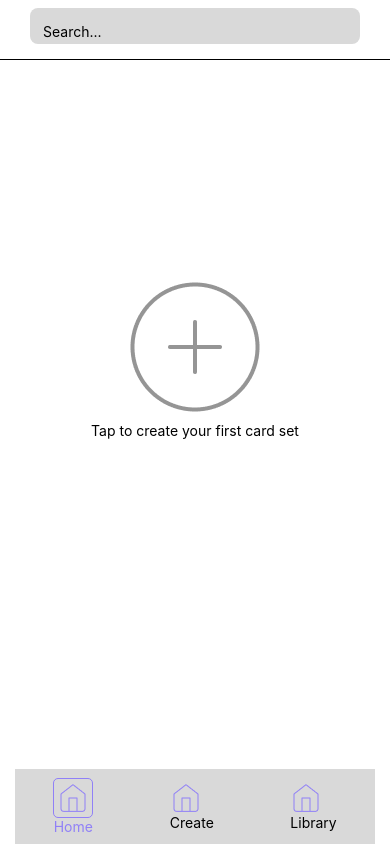
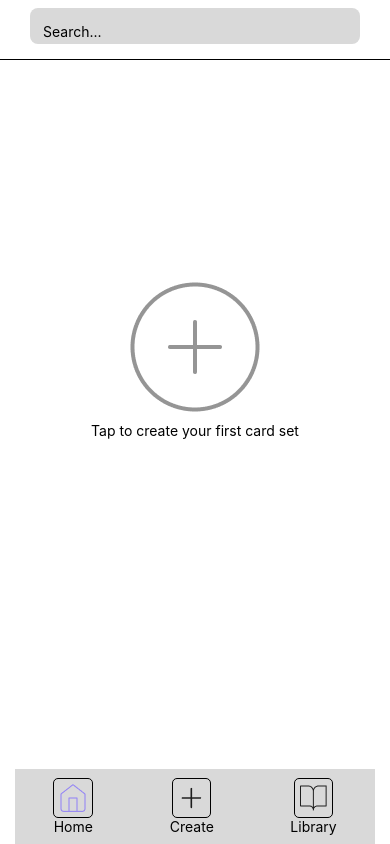
Before and after one commit to trungvt138/flip_it, a React Native app: screen / in a window 390 px wide. Built offline with nearby package versions, Linux system fonts and the light colour scheme.

Commit message:
finish implement navbar

```diff
--- /dev/null
+++ b/src/components/NavItem.js
@@ -0,0 +1,30 @@
+import { StyleSheet, Text, View, TextInput, TouchableOpacity } from 'react-native';
+import { Image } from 'react-native';
+
+export default function NavItem(props) {
+    return (
+        <TouchableOpacity style={styles.navItem}>
+            <View style={styles.iconWrapper}>
+                <Image source={props.icon} />
+            </View>
+            <Text style={styles.label}>{props.label}</Text>
+        </TouchableOpacity>
+    )
+}
+
+const styles = StyleSheet.create({
+    iconWrapper: {
+        padding: 3,
+        borderWidth: 1,
+        borderStyle: 'solid',
+        // borderColor: '#9080F7',
+        justifyContent: 'center',
+        borderRadius: 5
+    },
+    navItem: {
+        alignItems: 'center',
+    },
+    label: {
+        // color: '#9080F7'
+    }
+})
--- a/src/components/Navbar.js
+++ b/src/components/Navbar.js
@@ -1,23 +1,19 @@
 import { StyleSheet, Text, View, TextInput, TouchableOpacity } from 'react-native';
 import { Image } from 'react-native';
+import NavItem from './NavItem';
+
+const NAV_ITEMS = [
+    {id: 'home', label: 'Home', icon: require("../../assets/home-navbar.png")},
+    {id: 'create', label: 'Create', icon: require("../../assets/create-navbar.png")},
+    {id: 'library', label: 'Library', icon: require("../../assets/library-navbar.png")},
+]
 
 export default function Navbar() {
     return (
         <View style={styles.navBar}>
-            <TouchableOpacity style={styles.navItem}>
-                <View style={styles.iconWrapper}>
-                    <Image source={require("../../assets/home-navbar.png")} />
-                </View>
-                <Text style={styles.iconText}>Home</Text>
-            </TouchableOpacity>
-            <TouchableOpacity>
-                <Image source={require("../../assets/home-navbar.png")} />
-                <Text>Create</Text>
-            </TouchableOpacity>
-            <TouchableOpacity>
-                <Image source={require("../../assets/home-navbar.png")} />
-                <Text>Library</Text>
-            </TouchableOpacity>
+            {NAV_ITEMS.map(item => (
+                <NavItem key={item.id} label={item.label} icon={item.icon}/>
+            ))}
         </View>
     )
 }
@@ -31,18 +27,4 @@ const styles = StyleSheet.create({
         height: 75,
         backgroundColor: '#D9D9D9',
     },
-    iconWrapper: {
-        padding: 3,
-        borderWidth: 1,
-        borderStyle: 'solid',
-        borderColor: '#9080F7',
-        justifyContent: 'center',
-        borderRadius: 5
-    },
-    navItem: {
-        alignItems: 'center',
-    },
-    iconText: {
-        color: '#9080F7'
-    }
 })
```
Also changed, not shown: assets/create-navbar.png (added), assets/library-navbar.png (added).
